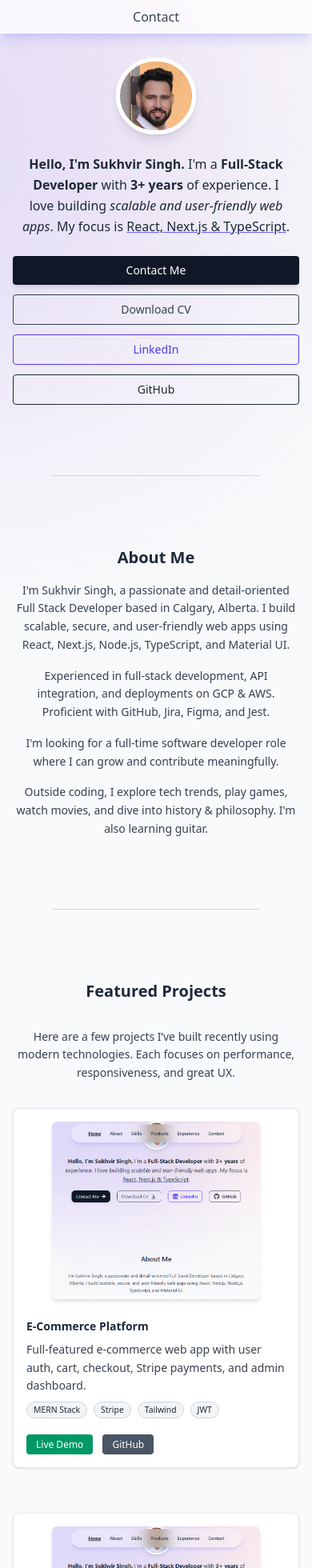
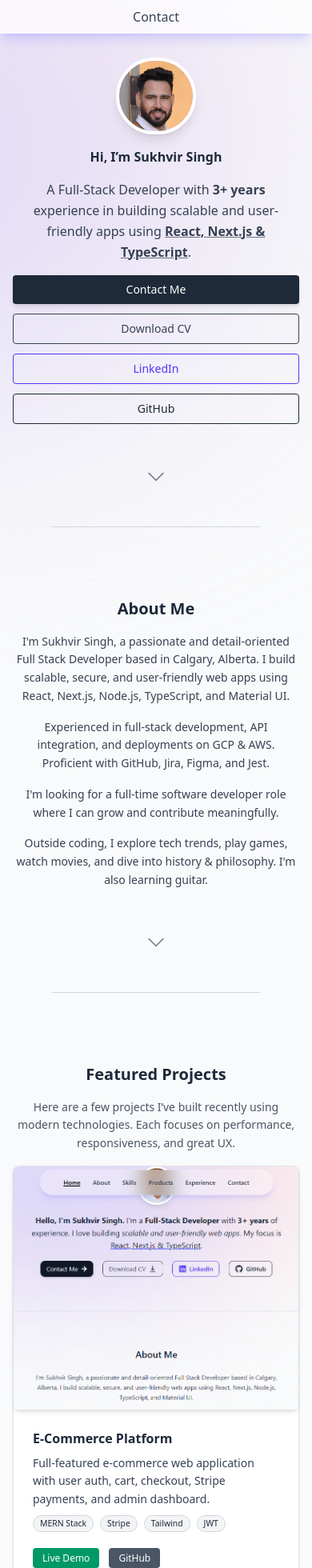
Before and after one commit to Sukhvir097/newportfolio, a Next.js app: page / in a window 390 px wide. Shown: the part 40-2000 px from the top of the page at 80% size. Built offline with nearby package versions, Linux system fonts and the light colour scheme.

Commit message:
new update on code

```diff
--- a/src/components/AboutSection.tsx
+++ b/src/components/AboutSection.tsx
@@ -1,6 +1,7 @@
 "use client";
 
 import { motion } from "framer-motion";
+import ScrollDownIndicator from "./ScrollDownIndicator";
 
 const fadeInUp = {
   hidden: { opacity: 0, y: 30 },
@@ -27,7 +28,7 @@ export default function AboutSection() {
   return (
     <motion.section
       id="about"
-      className="py-10 px-4 max-w-3xl mx-auto text-center space-y-4 sm:py-12 sm:px-6 md:px-10"
+      className="pt-10 px-4 max-w-3xl mx-auto text-center space-y-4 sm:pt-12 sm:px-6 md:px-10"
       initial="hidden"
       whileInView="visible"
       viewport={{ once: true }}
@@ -40,6 +41,7 @@ export default function AboutSection() {
       >
         About Me
       </motion.h2>
+
       {aboutTexts.map((text, idx) => (
         <motion.p
           key={idx}
@@ -50,6 +52,7 @@ export default function AboutSection() {
           {text}
         </motion.p>
       ))}
+      <ScrollDownIndicator targetId="projects" />
     </motion.section>
   );
 }
--- a/src/components/ExperienceSection.tsx
+++ b/src/components/ExperienceSection.tsx
@@ -4,6 +4,7 @@ import React from "react";
 import { motion } from "framer-motion";
 import { Briefcase } from "lucide-react";
 import {exp} from "../components/data";
+import ScrollDownIndicator from "./ScrollDownIndicator";
 
 const fadeIn = {
   hidden: { opacity: 0, y: 20 },
@@ -26,7 +27,7 @@ export default function ExperienceSection() {
   return (
     <motion.section
       id="experience"
-      className="py-10 px-4 max-w-4xl mx-auto  space-y-4 sm:py-12 sm:px-6 md:px-10"
+      className="pt-10 px-4 max-w-4xl mx-auto  space-y-4 sm:pt-12 sm:px-6 md:px-10"
       initial="hidden"
       whileInView="visible"
       viewport={{ once: true }}
@@ -103,6 +104,7 @@ export default function ExperienceSection() {
           })}
         </div>
       </div>
+      <ScrollDownIndicator targetId="contact" />
     </motion.section>
   );
 }
--- a/src/components/HeaderNav.tsx
+++ b/src/components/HeaderNav.tsx
@@ -6,7 +6,7 @@ import { motion } from "framer-motion";
 const navLinks = [
   { name: "Home", href: "#home" },
   { name: "About", href: "#about" },
-  { name: "Products", href: "#products" },
+  { name: "Projects", href: "#projects" },
   { name: "Skills", href: "#skills" },
   { name: "Experience", href: "#experience" },
   { name: "Contact", href: "#contact" },
--- a/src/components/HomeSection.tsx
+++ b/src/components/HomeSection.tsx
@@ -5,6 +5,7 @@ import Link from "next/link";
 import { FaArrowRight, FaGithub, FaLinkedin } from "react-icons/fa";
 import { HiDownload } from "react-icons/hi";
 import { motion } from "framer-motion";
+import ScrollDownIndicator from "./ScrollDownIndicator";
 
 const fadeInUp = {
   hidden: { opacity: 0, y: 30 },
@@ -24,7 +25,7 @@ export default function HomeSection() {
   return (
     <motion.section
       id="home"
-      className="py-10 px-4 max-w-3xl mx-auto text-center space-y-6 sm:px-6 md:px-10"
+      className="pt-10 px-4 max-w-3xl mx-auto text-center space-y-4 sm:pt-10 sm:px-6 md:px-10"
       initial="hidden"
       whileInView="visible"
       viewport={{ once: true }}
@@ -36,29 +37,32 @@ export default function HomeSection() {
       >
         <Image
           src="/2N1A4997.JPG"
-          alt="Sukhvir Singh"
+          alt="Portrait of Sukhvir Singh"
           width={100}
           height={100}
           priority
-          className="rounded-full object-cover border-[0.35rem] border-white shadow-lg hover:scale-105 transition-transform duration-300"
+          className="rounded-full object-cover border-[0.25rem] border-white shadow-lg hover:scale-105 transition-transform duration-300"
         />
       </motion.div>
 
       <motion.h1
         variants={fadeInUp}
-        className="text-base sm:text-lg md:text-xl text-gray-800 leading-relaxed px-2"
+        className="text-base sm:text-lg md:text-xl font-bold text-gray-800"
       >
-        <span className="font-bold">Hello, {"I'm"} Sukhvir Singh.</span> {"I'm"}{" "}
-        a <span className="font-bold">Full-Stack Developer</span> with{" "}
-        <span className="font-bold">3+ years</span> of experience. I love
-        building{" "}
-        <span className="italic">scalable and user-friendly web apps</span>. My
-        focus is{" "}
-        <span className="underline decoration-indigo-500">
+        Hi, I’m Sukhvir Singh
+      </motion.h1>
+
+      <motion.p
+        variants={fadeInUp}
+        className="text-base sm:text-lg md:text-xl text-gray-700 leading-relaxed px-2"
+      >
+        A Full-Stack Developer with <strong>3+ years</strong> experience in
+        building scalable and user-friendly apps using{" "}
+        <span className="underline decoration-gray-500 font-semibold">
           React, Next.js & TypeScript
         </span>
         .
-      </motion.h1>
+      </motion.p>
 
       <motion.div
         variants={fadeInUp}
@@ -66,13 +70,14 @@ export default function HomeSection() {
       >
         <Link
           href="#contact"
-          className="flex items-center justify-center gap-2 px-4 py-2 rounded bg-gray-900 text-white hover:bg-black transition w-full sm:w-auto text-sm sm:text-base shadow-md"
+          className="flex items-center justify-center gap-2 px-4 py-2 rounded bg-gray-800 text-white hover:bg-gray-950 transition w-full sm:w-auto text-sm sm:text-base shadow-md"
           title="Contact Me"
         >
           Contact Me <FaArrowRight className="w-4 h-4 hidden sm:inline" />
         </Link>
         <a
           href="/Sukhvir_Resume.pdf"
+          aria-label="Download resume PDF"
           download
           className="flex items-center justify-center gap-2 px-4 py-2 rounded border border-gray-700 text-gray-700 hover:bg-white/100 transition w-full sm:w-auto text-sm sm:text-base"
           title="Download CV"
@@ -81,6 +86,7 @@ export default function HomeSection() {
         </a>
         <a
           href="https://www.linkedin.com/in/sukhvir-singh4898"
+          aria-label="Visit Sukhvir's LinkDin profile"
           target="_blank"
           rel="noopener noreferrer"
           className="flex items-center justify-center gap-2 px-4 py-2 rounded border border-indigo-600 text-indigo-600 hover:bg-indigo-600 hover:text-white transition font-medium w-full sm:w-auto text-sm sm:text-base"
@@ -91,6 +97,7 @@ export default function HomeSection() {
         </a>
         <a
           href="https://github.com/sukhvir097"
+          aria-label="Visit Sukhvir's GitHub profile"
           target="_blank"
           rel="noopener noreferrer"
           className="flex items-center justify-center gap-2 px-4 py-2 rounded border border-gray-800 text-gray-800 hover:bg-gray-800 hover:text-white transition font-medium w-full sm:w-auto text-sm sm:text-base"
@@ -100,6 +107,7 @@ export default function HomeSection() {
           GitHub
         </a>
       </motion.div>
+      <ScrollDownIndicator targetId="about" />
     </motion.section>
   );
 }
--- /dev/null
+++ b/src/components/ProjectCard.tsx
@@ -0,0 +1,98 @@
+"use client";
+
+import { useRef } from "react";
+import { motion, useScroll, useTransform } from "framer-motion";
+import Image from "next/image";
+
+type ProjectCardProps = {
+  title: string;
+  description: string;
+  tech: string[];
+  image: string;
+  link: string;
+  demo: string;
+  isEven: boolean;
+};
+
+export default function ProjectCard({
+  title,
+  description,
+  tech,
+  image,
+  link,
+  demo,
+  isEven,
+}: ProjectCardProps) {
+  const ref = useRef<HTMLDivElement>(null);
+  const { scrollYProgress } = useScroll({
+    target: ref,
+    offset: ["0 1", "1.33 1"],
+  });
+
+  const scale = useTransform(scrollYProgress, [0, 1], [0.9, 1]);
+  const opacity = useTransform(scrollYProgress, [0, 1], [0.6, 1]);
+
+  const cardClass = `relative mx-auto flex flex-col sm:flex-row items-center gap-6
+    ${isEven ? "sm:flex-row-reverse pl-0 sm:pl-5" : ""}
+    bg-white border border-gray-200 rounded-lg shadow-sm hover:shadow-md transition`;
+
+  return (
+    <motion.section
+      ref={ref}
+      style={{ scale, opacity }}
+      whileHover={{ scale: 1.01 }}
+      transition={{ duration: 0.2 }}
+      className={cardClass}
+    >
+      {/* Image */}
+      <motion.div className="sm:w-[45%] w-full max-w-[450px] mx-auto">
+        <Image
+          src={image}
+          alt={`Screenshot of ${title}`}
+          width={500}
+          height={280}
+          className="rounded-md object-cover shadow-md"
+          loading="lazy"
+        />
+      </motion.div>
+
+      {/* Content */}
+      <motion.div className="sm:w-[55%] w-full text-left space-y-2 text-sm px-6 py-0 sm:py-4 sm:px-2 mb-6">
+        <h3 className="text-base font-semibold text-gray-800">{title}</h3>
+        <p className="text-sm text-gray-700 leading-relaxed">{description}</p>
+
+        <ul className="flex flex-wrap gap-2 mt-2">
+          {tech.map((t) => (
+            <li
+              key={t}
+              className="bg-gray-100 text-[0.65rem] px-2 py-0.5 rounded-full border border-gray-300 text-gray-800"
+            >
+              {t}
+            </li>
+          ))}
+        </ul>
+
+        <div className="flex gap-3 mt-5 text-[0.75rem]">
+          <a
+            href={demo}
+            target="_blank"
+            rel="noopener noreferrer"
+            aria-label={`Live demo of ${title}`}
+            className="bg-emerald-600 hover:bg-emerald-700 text-white px-3 py-1 rounded font-medium transition"
+          >
+            Live Demo
+          </a>
+          <a
+            href={link}
+            target="_blank"
+            rel="noopener noreferrer"
+            aria-label={`GitHub repository for ${title}`}
+            className="bg-gray-600 hover:bg-gray-700 text-white px-3 py-1 rounded font-medium transition"
+          >
+            GitHub
+          </a>
+        </div>
+      </motion.div>
+    </motion.section>
+  );
+}
--- a/src/components/ProjectsSection.tsx
+++ b/src/components/ProjectsSection.tsx
@@ -1,117 +1,61 @@
 "use client";
 
-import { useRef } from "react";
-import { motion, useScroll, useTransform } from "framer-motion";
-import Image from "next/image";
 import { projects } from "./data";
+import ProjectCard from "./ProjectCard";
+import { motion } from "framer-motion";
+import ScrollDownIndicator from "./ScrollDownIndicator";
+
+const fadeInUp = {
+  hidden: { opacity: 0, y: 30 },
+  visible: { opacity: 1, y: 0, transition: { duration: 0.6 } },
+};
+
+const staggerContainer = {
+  hidden: {},
+  visible: {
+    transition: {
+      staggerChildren: 0.15,
+    },
+  },
+};
 
 export default function ProjectsSection() {
   return (
-    <section
-      id="products"
-      className="py-10 px-4 max-w-3xl mx-auto text-center space-y-8 sm:py-12 sm:px-6 md:px-10"
+    <motion.section
+      id="projects"
+      className="pt-10 px-4 max-w-3xl mx-auto text-center space-y-4 sm:pt-12 sm:px-6 md:px-10"
+      initial="hidden"
+      whileInView="visible"
+      viewport={{ once: true }}
+      variants={staggerContainer}
     >
-      <h2 className="text-xl sm:text-2xl font-semibold text-gray-800">
+      <motion.h2
+        variants={fadeInUp}
+        initial={false}
+        className="text-xl sm:text-2xl font-semibold text-gray-800"
+      >
         Featured Projects
-      </h2>
-      <p className="text-sm sm:text-base text-gray-700 max-w-xl mx-auto leading-relaxed">
+      </motion.h2>
+
+      <motion.p
+        variants={fadeInUp}
+        initial={false}
+        className="text-sm sm:text-base text-gray-600 max-w-xl mx-auto leading-relaxed"
+      >
         Here are a few projects I’ve built recently using modern technologies.
         Each focuses on performance, responsiveness, and great UX.
-      </p>
+      </motion.p>
 
-      <div className="space-y-14">
+      <div className="space-y-10">
         {projects.map((project, idx) => (
           <ProjectCard
-            key={project.title}
+            key={idx}
             {...project}
             isEven={idx % 2 === 1}
           />
         ))}
       </div>
-    </section>
+      <ScrollDownIndicator targetId="skills" />
+    </motion.section>
   );
 }
-
-function ProjectCard({
-  title,
-  description,
-  tech,
-  image,
-  link,
-  demo,
-  isEven,
-}: {
-  title: string;
-  description: string;
-  tech: string[];
-  image: string;
-  link: string;
-  demo: string;
-  isEven: boolean;
-}) {
-  const ref = useRef<HTMLDivElement>(null);
-  const { scrollYProgress } = useScroll({
-    target: ref,
-    offset: ["0 1", "1.33 1"],
-  });
-
-  const scale = useTransform(scrollYProgress, [0, 1], [0.9, 1]);
-  const opacity = useTransform(scrollYProgress, [0, 1], [0.6, 1]);
-
-  return (
-    <motion.div
-      ref={ref}
-      style={{ scale, opacity }}
-      className={`relative mx-auto flex flex-col sm:flex-row items-center ${
-        isEven ? "sm:flex-row-reverse" : ""
-      } gap-6 bg-white border border-gray-200 rounded-lg p-4 sm:p-5 shadow-sm hover:shadow-md transition`}
-    >
-      {/* Image */}
-      <div className="sm:w-[40%] w-full max-w-[260px] mx-auto">
-        <Image
-          src={image}
-          alt={`Screenshot of ${title}`}
-          width={500}
-          height={280}
-          className="rounded-md object-cover shadow-md"
-        />
-      </div>
-
-      {/* Content */}
-      <div className="sm:w-[60%] w-full text-left space-y-2 text-sm">
-        <h3 className="text-sm font-semibold text-gray-800">{title}</h3>
-        <p className="text-sm text-gray-700 leading-relaxed">{description}</p>
-
-        <ul className="flex flex-wrap gap-2 mt-2">
-          {tech.map((t) => (
-            <li
-              key={t}
-              className="bg-gray-100 text-[0.65rem] px-2 py-0.5 rounded-full border border-gray-300 text-gray-800"
-            >
-              {t}
-            </li>
-          ))}
-        </ul>
-
-        <div className="flex gap-3 mt-5 text-[0.75rem]">
-          <a
-            href={demo}
-            target="_blank"
-            rel="noopener noreferrer"
-            className="bg-emerald-600 hover:bg-emerald-700 text-white px-3 py-1 rounded font-medium transition"
-          >
-            Live Demo
-          </a>
-          <a
-            href={link}
-            target="_blank"
-            rel="noopener noreferrer"
-            className=" bg-gray-600 hover:bg-gray-700 text-white px-3 py-1 rounded font-medium transition"
-          >
-            GitHub
-          </a>
-        </div>
-      </div>
-    </motion.div>
-  );
-}
--- /dev/null
+++ b/src/components/ScrollDownIndicator.tsx
@@ -0,0 +1,30 @@
+"use client";
+
+import { motion } from "framer-motion";
+import { BsChevronDown } from "react-icons/bs";
+
+const fadeInUp = {
+  hidden: { opacity: 0, y: 30 },
+  visible: { opacity: 1, y: 0, transition: { duration: 0.6 } },
+};
+
+type Props = {
+  targetId: string;
+};
+
+export default function ScrollDownIndicator({ targetId }: Props) {
+  return (
+    <motion.div
+      variants={fadeInUp}
+      className="pt-10 flex justify-center"
+    >
+      <a
+        href={`#${targetId}`}
+        aria-label={`Scroll down to ${targetId} section`}
+        className="text-gray-500 hover:text-gray-600 transition-colors duration-300"
+      >
+        <BsChevronDown className="animate-bounce w-6 h-6" aria-hidden="true" />
+      </a>
+    </motion.div>
+  );
+}
--- a/src/components/SkillsSection.tsx
+++ b/src/components/SkillsSection.tsx
@@ -2,6 +2,7 @@
 
 import { motion } from "framer-motion";
 import { skills } from "../components/data";
+import ScrollDownIndicator from "./ScrollDownIndicator";
 
 const fadeInUp = {
   hidden: { opacity: 0, y: 30 },
@@ -21,7 +22,7 @@ export default function SkillsSection() {
   return (
     <motion.section
       id="skills"
-      className="py-10 px-4 max-w-3xl mx-auto text-center space-y-8 sm:py-12 sm:px-6 md:px-10"
+      className="pt-10 px-4 max-w-3xl mx-auto text-center space-y-8 sm:pt-12 sm:px-6 md:px-10"
       initial="hidden"
       whileInView="visible"
       viewport={{ once: true }}
@@ -52,6 +53,7 @@ export default function SkillsSection() {
           </motion.button>
         ))}
       </div>
+      <ScrollDownIndicator targetId="experience" />
     </motion.section>
   );
 }
--- a/src/components/data.tsx
+++ b/src/components/data.tsx
@@ -61,7 +61,7 @@ export const projects = [
   {
     title: "E-Commerce Platform",
     description:
-      "Full-featured e-commerce web app with user auth, cart, checkout, Stripe payments, and admin dashboard.",
+      "Full-featured e-commerce web application with user auth, cart, checkout, Stripe payments, and admin dashboard.",
     tech: ["MERN Stack", "Stripe", "Tailwind", "JWT"],
     image: "/portfolio.PNG",
     link: "https://github.com/sukhvir097/mern-ecommerce",
```
